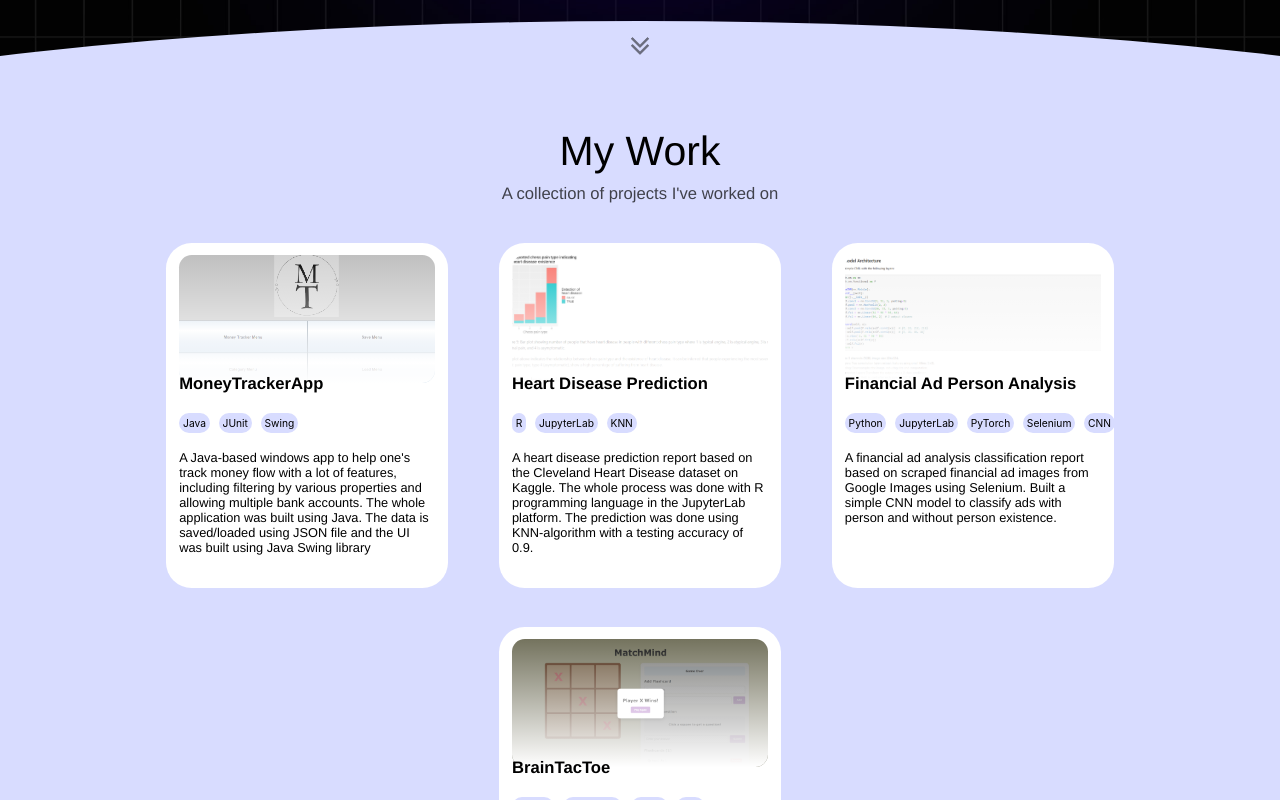
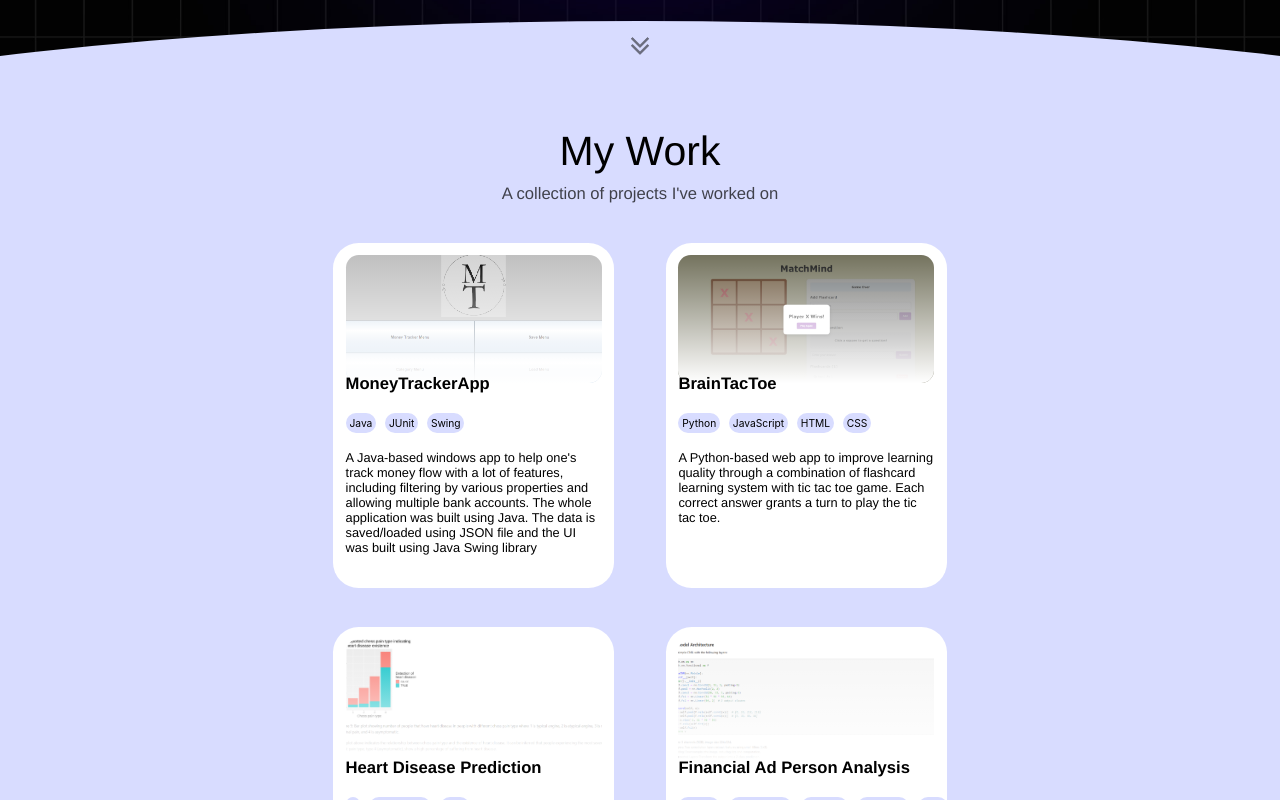
Before and after one commit to josedamara/personal-website, a React (Create React App) app: page / in a window 1280 px wide. Shown: the part 620-1420 px from the top of the page. Built offline with nearby package versions, Linux system fonts and the light colour scheme.

Commit message:
Fixed projects positioning logic

```diff
--- a/public/index.html
+++ b/public/index.html
@@ -2,7 +2,7 @@
 <html lang="en">
   <head>
     <meta charset="utf-8" />
-    <link rel="icon" href="logo.png" />
+    <link rel="icon" href="Favicon.png" />
     <meta name="viewport" content="width=device-width, initial-scale=1" />
     <meta name="description" content="Jose Damara Hadriana Personal Website" />
     <meta name="keywords" content="Jose, Jose Damara, Jose Hadriana, Software Engineer, Data Analyst, Machine Learning, UBC, Vancouver, Bali" />
--- a/src/App.css
+++ b/src/App.css
@@ -134,7 +134,7 @@ h1.Title-text {
     margin-bottom: -2vw;
     background-color: #D8DCFF;
     width: 100%;
-    height: 70vw;
+    height: 40vw;
     text-align: center;
     flex: 1;
     z-index: 1;
--- a/src/App.js
+++ b/src/App.js
@@ -76,6 +76,41 @@ function App() {
         }
     ])
 
+    const [listItems, setListItems] = useState([
+        [{ name: "MoneyTrackerApp",
+            tools: ["Java", "JUnit", "Swing"],
+            github: true,
+            githubLink: "https://github.com/josedamara/MoneyTrackerApp",
+            description: "A Java-based windows app to help one's track money flow with a lot of features, including filtering by various properties and allowing multiple bank accounts. The whole application was built using Java. The data is saved/loaded using JSON file and the UI was built using Java Swing library",
+            image: moneytrackerapp
+          },
+          {  name: "BrainTacToe",
+            tools: ["Python", "JavaScript", "HTML", "CSS"],
+            github: true,
+            githubLink: "https://github.com/Ivan-web-source/matchmind",
+            description: "A Python-based web app to improve learning quality through a combination of flashcard learning system with tic tac toe game. Each correct answer grants a turn to play the tic tac toe.",
+            image: braintactoe
+          }
+        ],
+        [
+          { name: "Heart Disease Prediction",
+            tools: ["R", "JupyterLab", "KNN"],
+            github: true,
+            githubLink: "https://github.com/wtarit/dsci-100-project",
+            description: "A heart disease prediction report based on the Cleveland Heart Disease dataset on Kaggle. The whole process was done with R programming language in the JupyterLab platform. The prediction was done using KNN-algorithm with a testing accuracy of 0.9.",
+            image: heartdisease
+          },
+          { name: "Financial Ad Person Analysis",
+              tools: ["Python", "JupyterLab", "PyTorch", "Selenium", "CNN"],
+              github: true,
+              githubLink: "https://github.com/josedamara/financial-ad-person-analysis",
+              description: "A financial ad analysis classification report based on scraped financial ad images from Google Images using Selenium. Built a simple CNN model to classify ads with person and without person existence.",
+              image: financialadpersonanalysis
+          }
+        ],
+
+    ])
+
   return (
     <div className="App">
     <div className="root-container" id="about">
@@ -122,10 +157,45 @@ function App() {
         className="down-arrow"
         alt="Down Arrow"></img>
     </div>
-    <div className="body-container" id="projects">
+    <div className="body-container" id="projects" style={{height: `${listItems.length * 30 + 10}vw`}}>
         <h2 className="my-work">My Work</h2>
         <p>A collection of projects I've worked on</p>
-        <div className="project-container">
+        {listItems.map((list) => (
+            <div className="project-container">
+            {list.map((item) => (
+                <div className="project">
+                    <div
+                    style={{
+                        width: "20vw",
+                        height: "10vw",
+                        borderRadius: "1vw",
+                        background: `url(${item.image}) center/cover no-repeat`,
+                        position: "absolute"
+                    }}>
+                        <div
+                            style={{
+                                width: "100%",
+                                height: "100%",
+                                position: "relative",
+                                inset: 0,
+                                background: "linear-gradient(to bottom, rgba(0, 0, 0, 0), white)",
+                                borderRadius: "inherit"
+                            }}>
+                        </div>
+                    </div>
+                    <div className="project-body">
+                        <h3><a className="project-link" href={item.githubLink} target="_blank" rel="noreferrer">{item.name}</a></h3>
+                        {item.tools.map((tool) => (
+                            <span className="project-tool">{tool}</span>
+                        ))}
+                        <p className="project-description">{item.description}</p>
+                    </div>
+                </div>
+            ))}
+            </div>
+        ))}
+
+        {/* <div className="project-container">
             {items.map((item) => (
                 <div className="project">
                     <div
@@ -188,7 +258,7 @@ function App() {
                     </div>
                 </div>
             ))}
-        </div>
+        </div> */}
     </div>
     <footer id="contact">
         <h6>Contact</h6>
```
Also changed, not shown: public/Favicon.png (added), public/logo.png (deleted).
